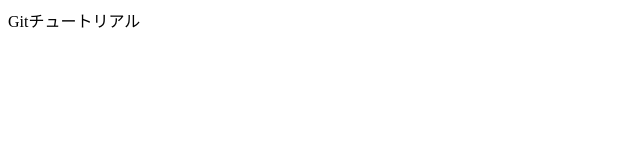
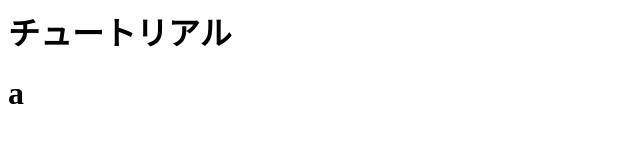
Before and after one commit to gake-2000/git_practice, a plain HTML site: page index.html in a window 1280 px wide. Shown: the whole page, without its empty margins (0-640 px from the left). Drawn offline with Linux system fonts and the light colour scheme.

Commit message:
firstinit

```diff
--- a/index.html
+++ b/index.html
@@ -1 +1,2 @@
-<hi>Gitチュートリアル</hi>
+<h1>チュートリアル</h1>
+<h1>a</h1>
```
Also changed, not shown: sample.html (added, +1 -0 lines).
